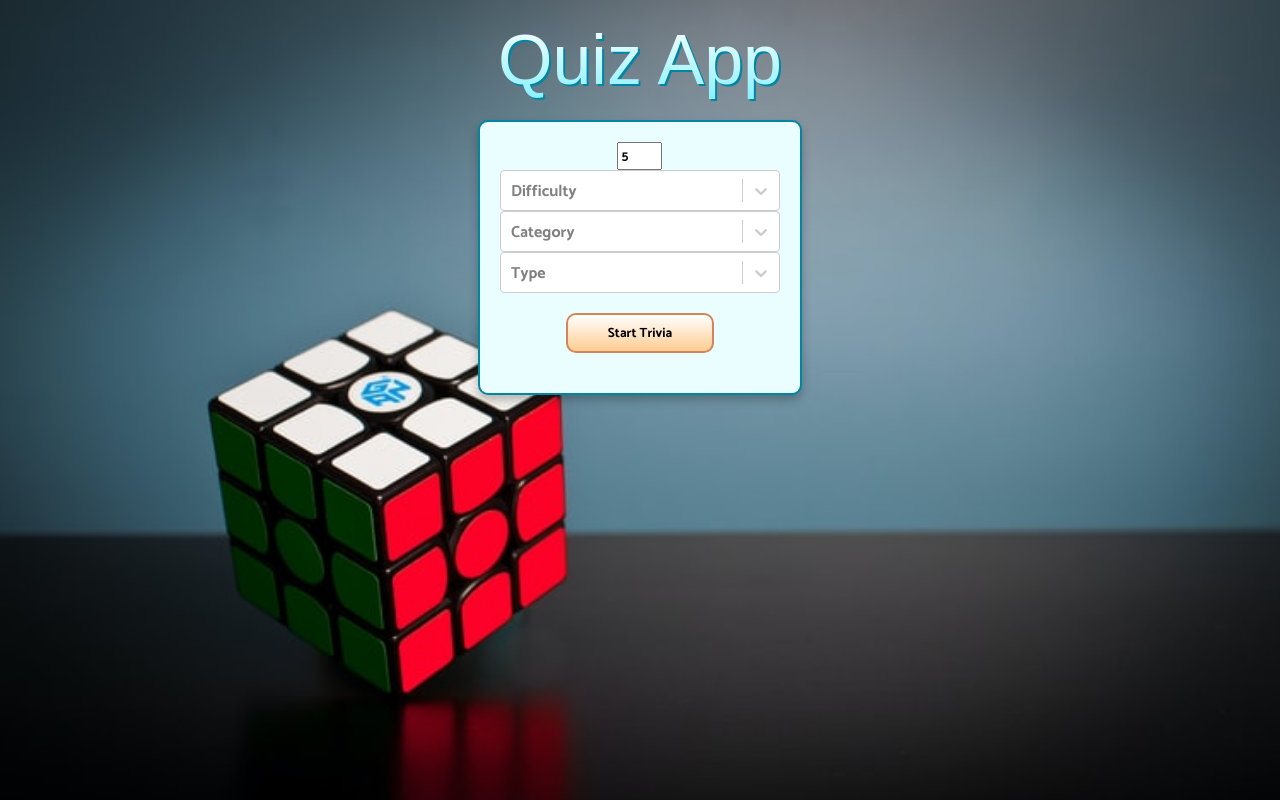
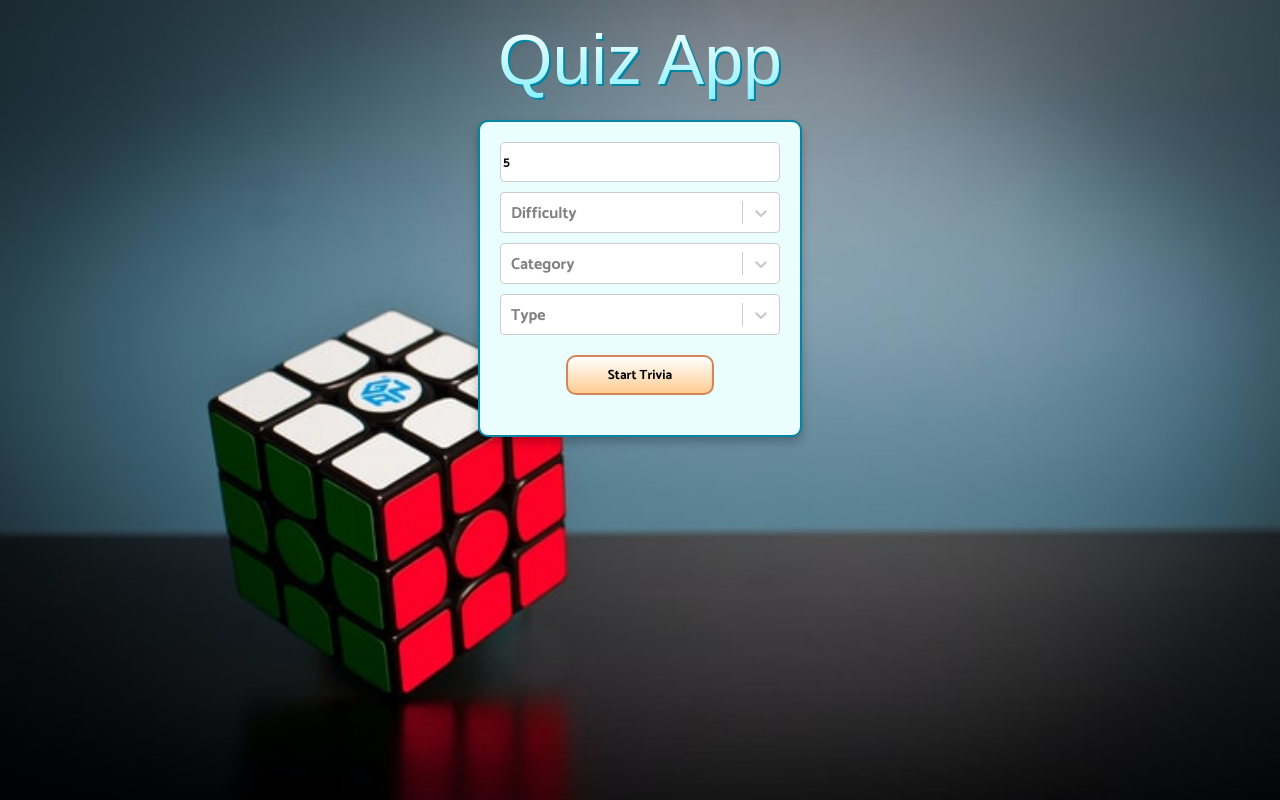
Before and after one commit to sudipstha08/quiz-app, a Next.js app: page / in a window 1280 px wide. Built offline with nearby package versions, Linux system fonts and the light colour scheme; a web font is replaced by a local one.

Commit message:
style: homepage

```diff
--- a/src/pages/index.tsx
+++ b/src/pages/index.tsx
@@ -59,6 +59,7 @@ export default function Home() {
           max={50}
           min={5}
           placeholder="Number of questions"
+          className="input-num"
         />
         <Select
           value={difficulty}
@@ -66,6 +67,7 @@ export default function Home() {
           name="difficulty"
           placeholder="Difficulty"
           options={getOptions(Difficulty)}
+          className="select"
         />
         <Select
           value={category}
@@ -73,6 +75,7 @@ export default function Home() {
           placeholder="Category"
           options={getOptions(Category)}
           onChange={e => handleSelectChange(e, 'category')}
+          className="select"
         />
         <Select
           value={type}
@@ -80,6 +83,7 @@ export default function Home() {
           placeholder="Type"
           options={getOptions(QuestionType)}
           onChange={e => handleSelectChange(e, 'type')}
+          className="select"
         />
         <Button onClick={handleStartTrivia}>Start Trivia</Button>
       </div>
--- a/src/styles/pages/index.ts
+++ b/src/styles/pages/index.ts
@@ -27,6 +27,24 @@ export const Wrapper = styled.div`
     box-shadow: 0px 5px 10px rgba(0, 0, 0, 0.25);
     text-align: center;
 
+    .input-num {
+      width: 100%;
+      border-style: none;
+      border: 1px solid rgb(204, 204, 204);
+      outline: none !important;
+      height: 40px;
+      border-radius: 5px;
+      box-shadow: none !important;
+      & :active,
+      :focus {
+        border: 2px solid blue;
+      }
+    }
+
+    .select {
+      margin-top: 10px;
+    }
+
     p {
       font-size: 1rem;
     }
```
